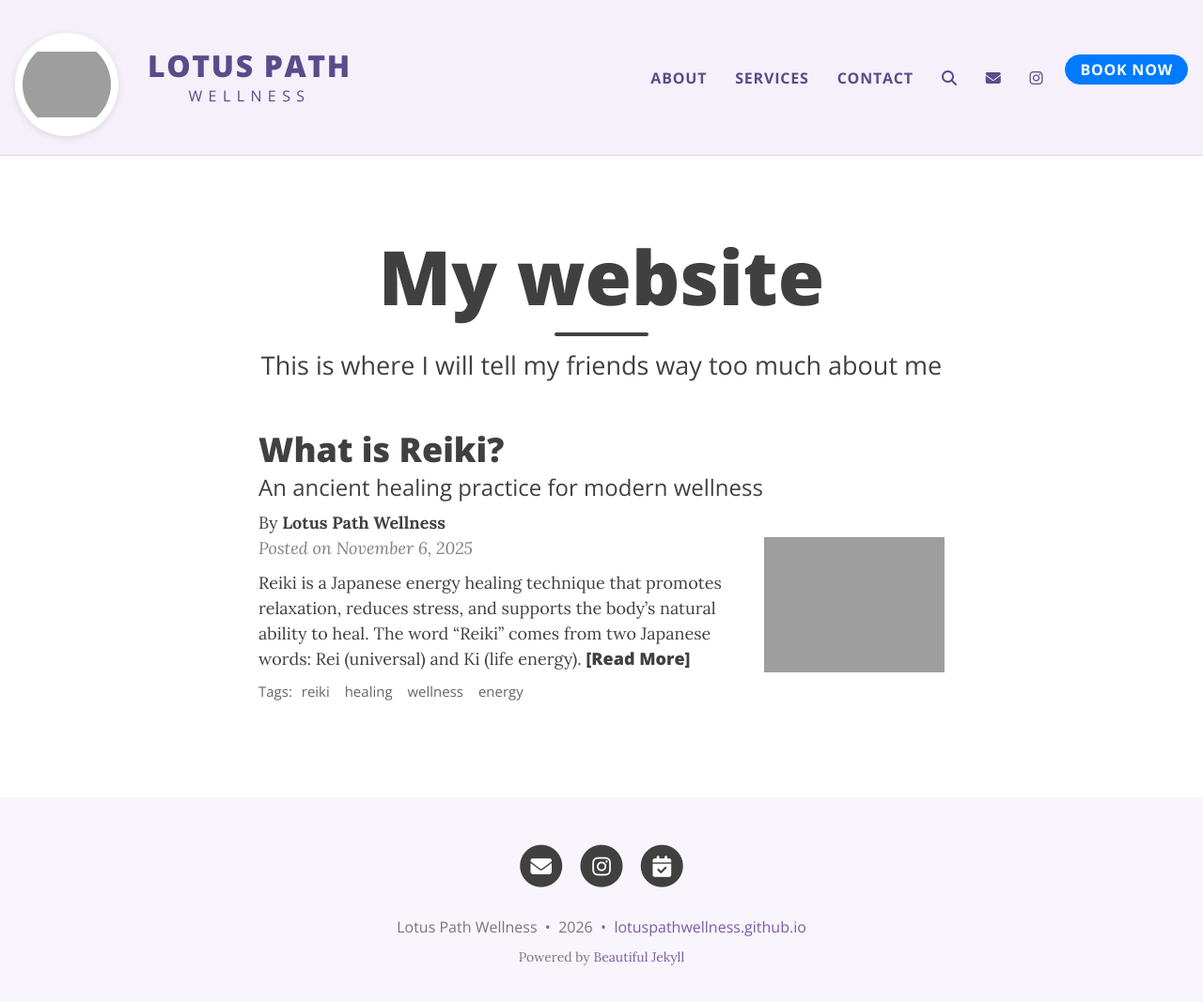
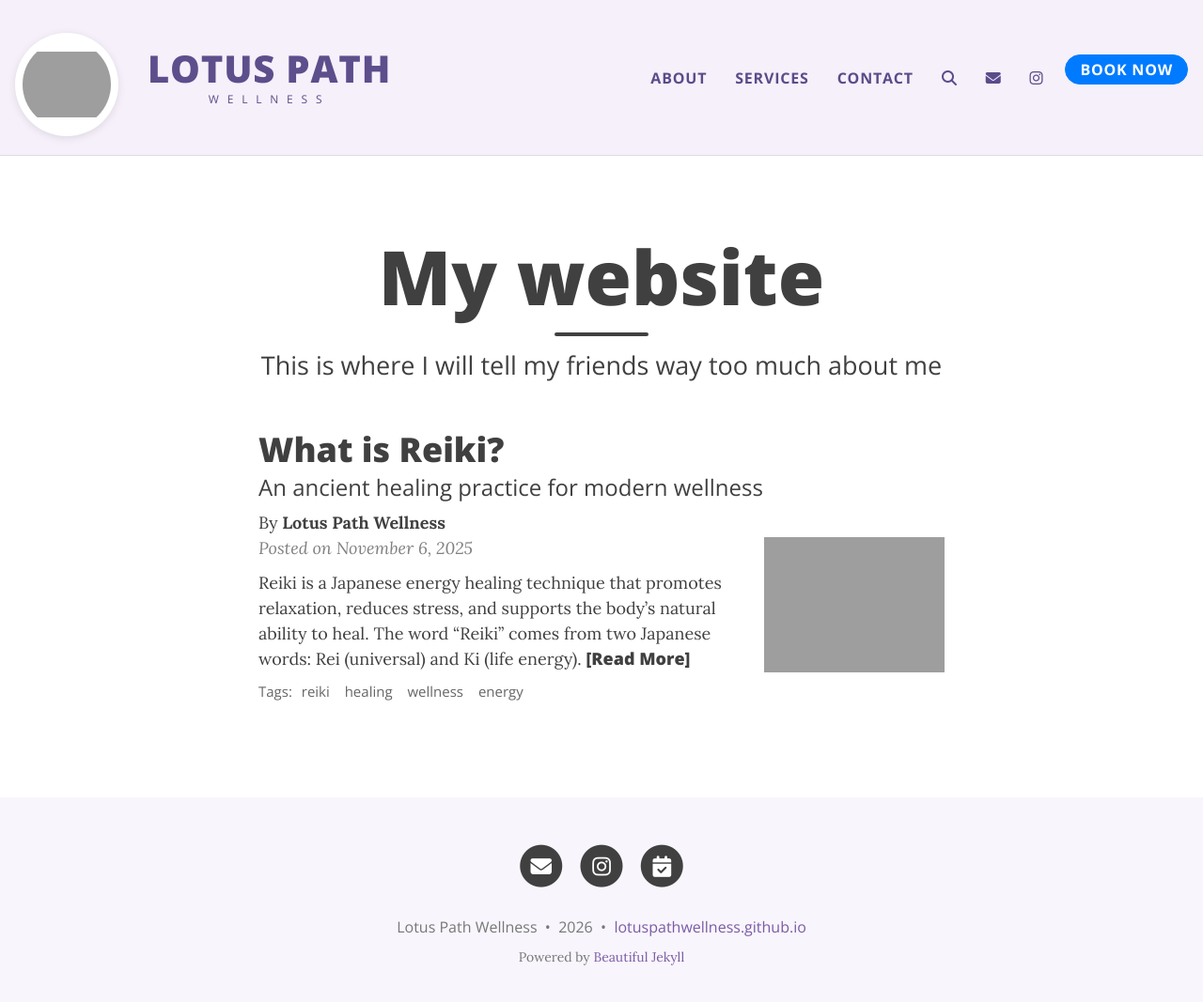
Before and after one commit to lotuspathwellness/lotuspathwellness.github.io, a Jekyll site: the page built from index.html, in a window 1280 px wide and 1080 px high. Shown: the top 1067 px of the window at 94% size. Built offline with Jekyll 4.4.1, drawn with Linux system fonts in a browser that asks for light colours; the list of posts is cut into pages by our own code; comment, search, counter and statistics services are not loaded; grey boxes are pictures that could not be loaded.

Commit message:
Adjust brand text sizing and color to match reference

```diff
--- a/assets/css/custom.css
+++ b/assets/css/custom.css
@@ -62,28 +62,29 @@ body {
 }
 
 .brand-title {
-  font-size: 1.5rem;
+  font-size: 1.8rem;
   font-weight: 800;
-  color: #5B4B8A;
-  letter-spacing: 0.1rem;
-  line-height: 1.2;
+  color: #5D4E8C;
+  letter-spacing: 0.05rem;
+  line-height: 1.1;
 }
 
 .brand-subtitle {
-  font-size: 0.85rem;
+  font-size: 0.6rem;
   font-weight: 400;
-  color: #5B4B8A;
-  letter-spacing: 0.3rem;
+  color: #5D4E8C;
+  letter-spacing: 0.45rem;
   text-align: center;
+  margin-top: 2px;
 }
 
 @media (min-width: 1200px) {
   .brand-title {
-    font-size: 2rem;
+    font-size: 2.5rem;
   }
   .brand-subtitle {
-    font-size: 1rem;
-    letter-spacing: 0.4rem;
+    font-size: 0.75rem;
+    letter-spacing: 0.55rem;
   }
 }
 
```
Also changed, not shown: 1 other file.
